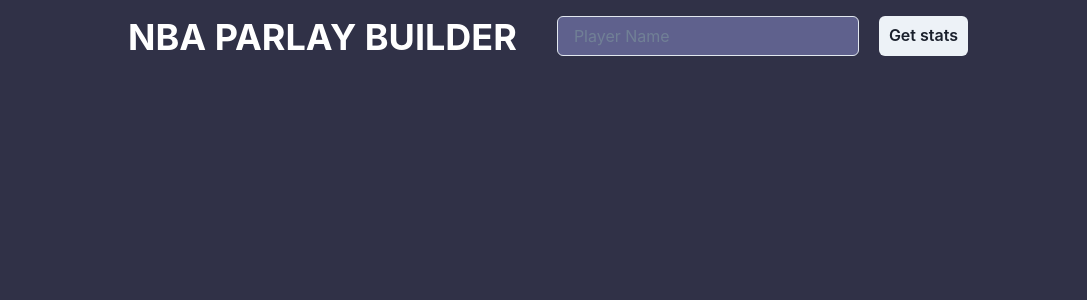
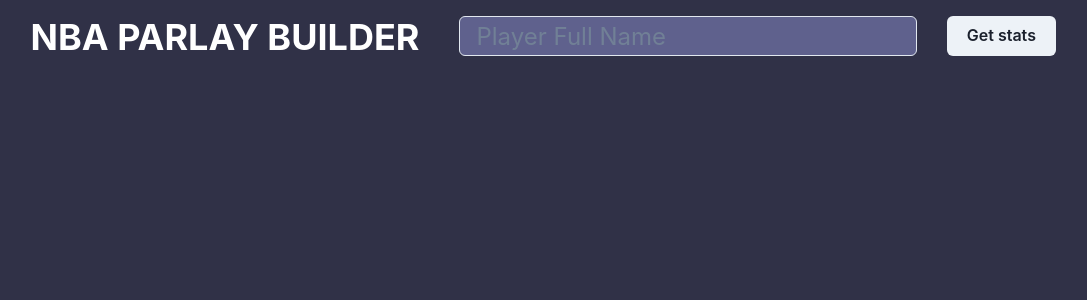
Before and after one commit to mertoz41/parlay-builder-client, a React (Create React App) app: page / in a window 1280 px wide. Shown: the top 300 px of the page, without its empty margins (92-1179 px from the left). Built offline with nearby package versions, Linux system fonts and the light colour scheme.

Commit message:
loading shown

```diff
--- a/src/components/PlayerSearch.tsx
+++ b/src/components/PlayerSearch.tsx
@@ -1,5 +1,5 @@
 import React, { useState } from "react";
-import { Flex, Input, Button } from "@chakra-ui/react";
+import { Flex, Input, Button, Spinner } from "@chakra-ui/react";
 import axios from "axios";
 
 const PlayerSearch = ({
@@ -18,26 +18,36 @@
   setNextOpponent: any;
 }) => {
   const [fullName, setFullName] = useState("");
+  const [loading, setLoading] = useState(false);
   const searchPlayer = (e: any) => {
     e.preventDefault();
+    if (fullName.length < 5){
+      return alert("Type first name and last name")
+    }
+    setLoading(true);
     axios
       .post(
+        // "http://localhost:8000/parlaybuilder/",
         "https://parlay-builder-7466f23832fc.herokuapp.com/parlaybuilder/",
         {
-          player: fullName,
+          player: fullName.toLowerCase(),
         },
         {
           headers: { "Content-Type": "application/json" },
-          // withCredentials: true,
         }
       )
       .then((resp) => {
+        if (resp.data.error) {
+          alert(resp.data.error);
+        } else {
           setNextOpponent(resp.data.next_opponent);
           setOpp5(resp.data.last5opp);
           setLast5(resp.data.last5);
           getSeasonStats(resp.data);
           setPlayerPic(resp.data.img);
           setPlayerName(fullName);
+        }
+        setLoading(false);
       });
   };
 
@@ -68,13 +78,20 @@
       <Input
         value={fullName}
         onChange={(e) => setFullName(e.target.value)}
-        placeholder="Player Name"
+        placeholder="Player Full Name"
+        color="white"
+        fontSize={24}
         bg="#5f618d"
       />
-
+      <Flex w={200} justifyContent={"center"}>
+        {loading ? (
+          <Spinner alignSelf={"center"} color="white" size="lg" />
+        ) : (
           <Button paddingX={5} onClick={(e) => searchPlayer(e)} marginLeft={5}>
             Get stats
           </Button>
+        )}
+      </Flex>
     </Flex>
   );
 };
--- a/src/components/Stats.tsx
+++ b/src/components/Stats.tsx
@@ -35,10 +35,12 @@
   };
 
   return (
-    <Box borderWidth={0.1} borderRadius={20} padding={3} overflowX={"auto"}>
+    <Box borderWidth={0.1} borderRadius={20} padding={3}>
       <Heading textAlign={"center"} color="white">
         {title}
       </Heading>
+      <Box  overflowX={"auto"}>
+
       <Table size={"sm"} variant="simple" color="white">
         <Thead>
           <Tr>
@@ -57,6 +59,7 @@
         </Thead>
         <Tbody>{[0, 1, 2, 3, 4].map((i) => tableRow(i))}</Tbody>
       </Table>
+      </Box>
     </Box>
   );
 };
```
Lines whose indentation alone changed are shown as unchanged.
